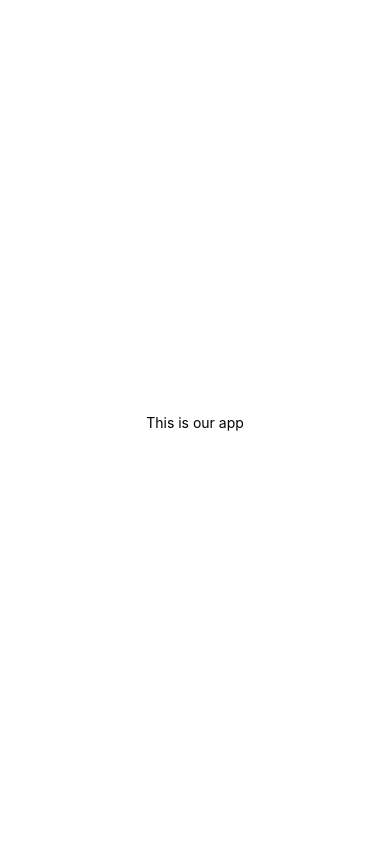
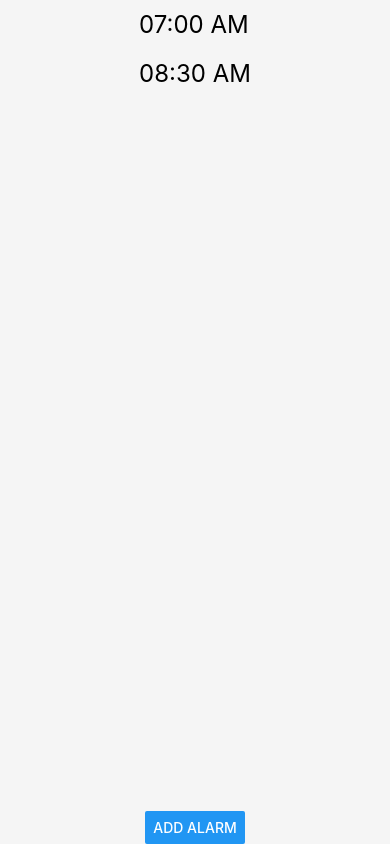
Before and after one commit to Jintangyan/NaughtyClock, a React Native app: screen / in a window 390 px wide. Built offline with nearby package versions, Linux system fonts and the light colour scheme.

Commit message:
homePage

```diff
--- a/App.js
+++ b/App.js
@@ -1,20 +1,45 @@
 import { StatusBar } from 'expo-status-bar';
-import { StyleSheet, Text, View } from 'react-native';
+// App.js
 
-export default function App() {
+import React, { useState } from 'react';
+import { View, Text, Button, FlatList, StyleSheet } from 'react-native';
+
+const App = () => {
+  const [alarms, setAlarms] = useState([
+    { id: '1', time: '07:00 AM' },
+    { id: '2', time: '08:30 AM' },
+  ]);
+
+  const addAlarm = () => {
+    // Logic to add a new alarm
+    // For simplicity, we'll add a dummy alarm here
+    const newAlarm = { id: Date.now().toString(), time: '09:00 AM' };
+    setAlarms((prevAlarms) => [...prevAlarms, newAlarm]);
+  };
+
   return (
     <View style={styles.container}>
-      <Text>This is our app</Text>
-      <StatusBar style="auto" />
+      <FlatList
+        data={alarms}
+        renderItem={({ item }) => <Text style={styles.alarmTime}>{item.time}</Text>}
+        keyExtractor={(item) => item.id}
+      />
+      <Button title="Add Alarm" onPress={addAlarm} />
     </View>
   );
-}
+};
 
 const styles = StyleSheet.create({
   container: {
     flex: 1,
-    backgroundColor: '#fff',
     alignItems: 'center',
     justifyContent: 'center',
+    backgroundColor: '#f5f5f5',
+  },
+  alarmTime: {
+    fontSize: 24,
+    marginVertical: 10,
   },
 });
+
+export default App;
```
